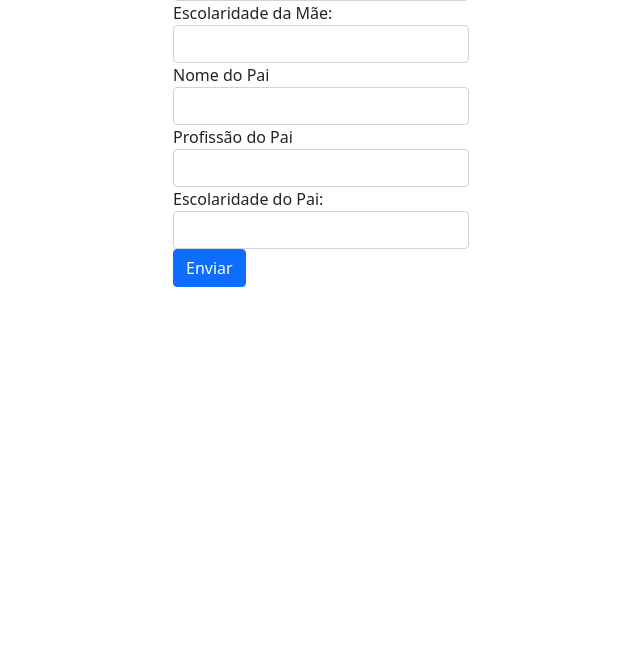
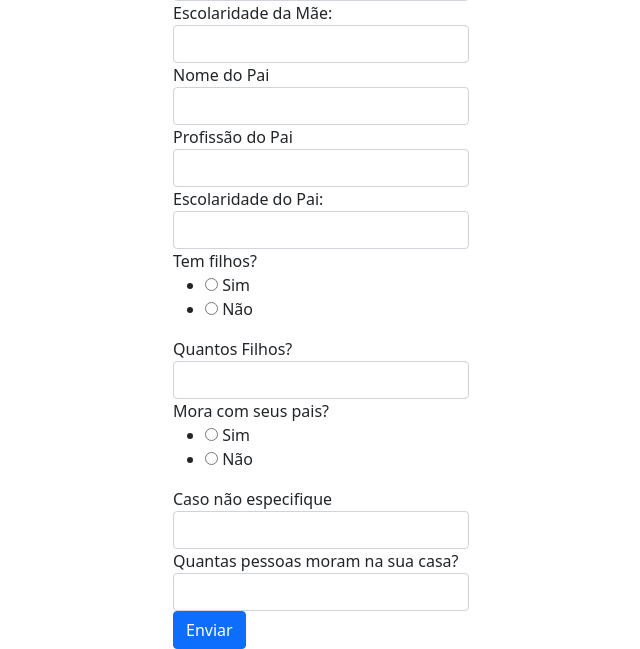
Before and after one commit to luissoaresx7/cta-portal-candidato, a Flask app: page /student/register in a window 1280 px wide. Shown: the part 2669-3318 px from the top of the page, without its empty margins (319-959 px from the left). Before the commit the page ends 2956 px from the top, so only its background shows below. Run offline with Flask 3, Linux system fonts and the light colour scheme.

Commit message:
atualizando templates e app.py

```diff
--- a/app.py
+++ b/app.py
@@ -148,6 +148,7 @@ class UserSub(FlaskForm):
         choices=[('0', ''), ('1', 'Primeira dose'), ('2', 'Segunda dose'),('3', 'Terceira dose'), ('4', 'Quarta dose')],
         validators=[], )
 
+#info of family composition#
     mame_mom = StringField(label=('Nome da Mãe'),
         validators=[Length(max=64)])
 
@@ -169,6 +170,35 @@ class UserSub(FlaskForm):
         choices=[('0', ''), ('1', 'Lê e escreve '), ('2', 'Ensino Fundamental completo '),('3', 'Ensino Fundamental incompleto '), ('4', 'Ensino Médio completo ')
                  , ('5', 'Ensino Médio incompleto '), ('6', 'Terceiro Grau completo'),('7', 'Terceiro Grau incompleto'), ('8', 'Pós-graduação completo'),('9', 'Pós-graduação incompleto')],
         validators=[], )
+
+    children = RadioField(label=
+                             'Tem filhos?',
+                             choices=[('1', 'Sim'), ('2', 'Não')])
+
+    many_childrens =  StringField(label=('Quantos Filhos?'),
+        validators=[Length(max=64)])
+
+    live_whith_parents = RadioField(label=
+                         'Mora com seus pais?',
+                         choices=[('1', 'Sim'), ('2', 'Não')])
+
+    lives_whith_other_family = StringField(label=('Caso não especifique'),
+                                 validators=[Length(max=64)])
+
+    many_people_live_house = StringField(label=('Quantas pessoas moram na sua casa?'),
+                                           validators=[Length(max=64)])
+
+
+
+
+
+
+
+
+
+
+
+
 
     submit = SubmitField(label=('Enviar'))
 
--- a/templates/formsub.html
+++ b/templates/formsub.html
@@ -153,6 +153,26 @@
             {{ form.scholarity_dad.label }}
             {{ form.scholarity_dad(class="form-control") }}
         </div>
+        <div class="form-group  ">
+            {{ form.children.label }}
+            {{ form.children(class="") }}
+        </div>
+        <div class="form-group  ">
+            {{ form.many_childrens.label }}
+            {{ form.many_childrens(class="form-control") }}
+        </div>
+        <div class="form-group  ">
+            {{ form.live_whith_parents.label }}
+            {{ form.live_whith_parents(class="") }}
+        </div>
+        <div class="form-group  ">
+            {{ form.lives_whith_other_family.label }}
+            {{ form.lives_whith_other_family(class="form-control") }}
+        </div>
+        <div class="form-group  ">
+            {{ form.many_people_live_house.label }}
+            {{ form.many_people_live_house(class="form-control") }}
+        </div>
 
 
         {% for field, errors in form.errors.items() %}
```
